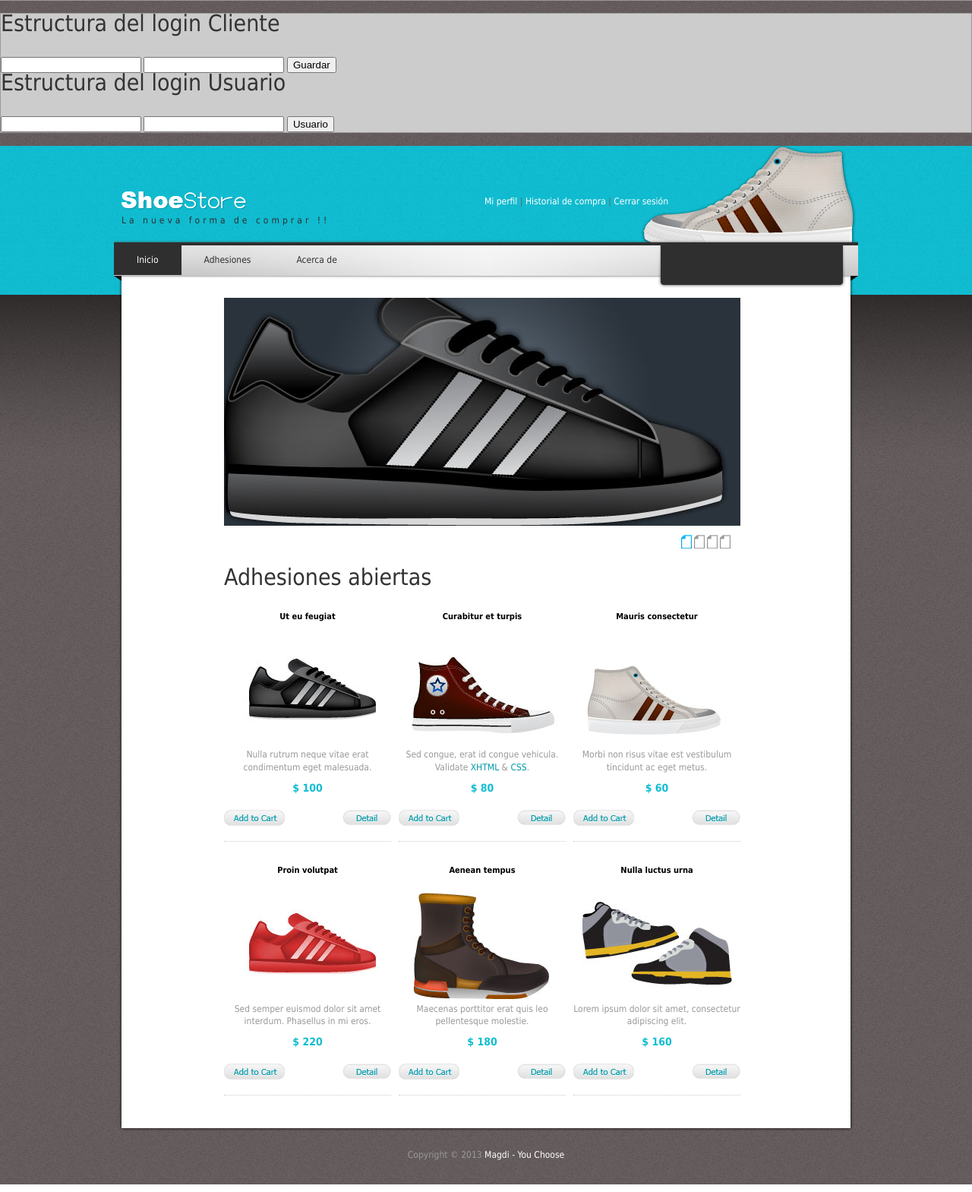
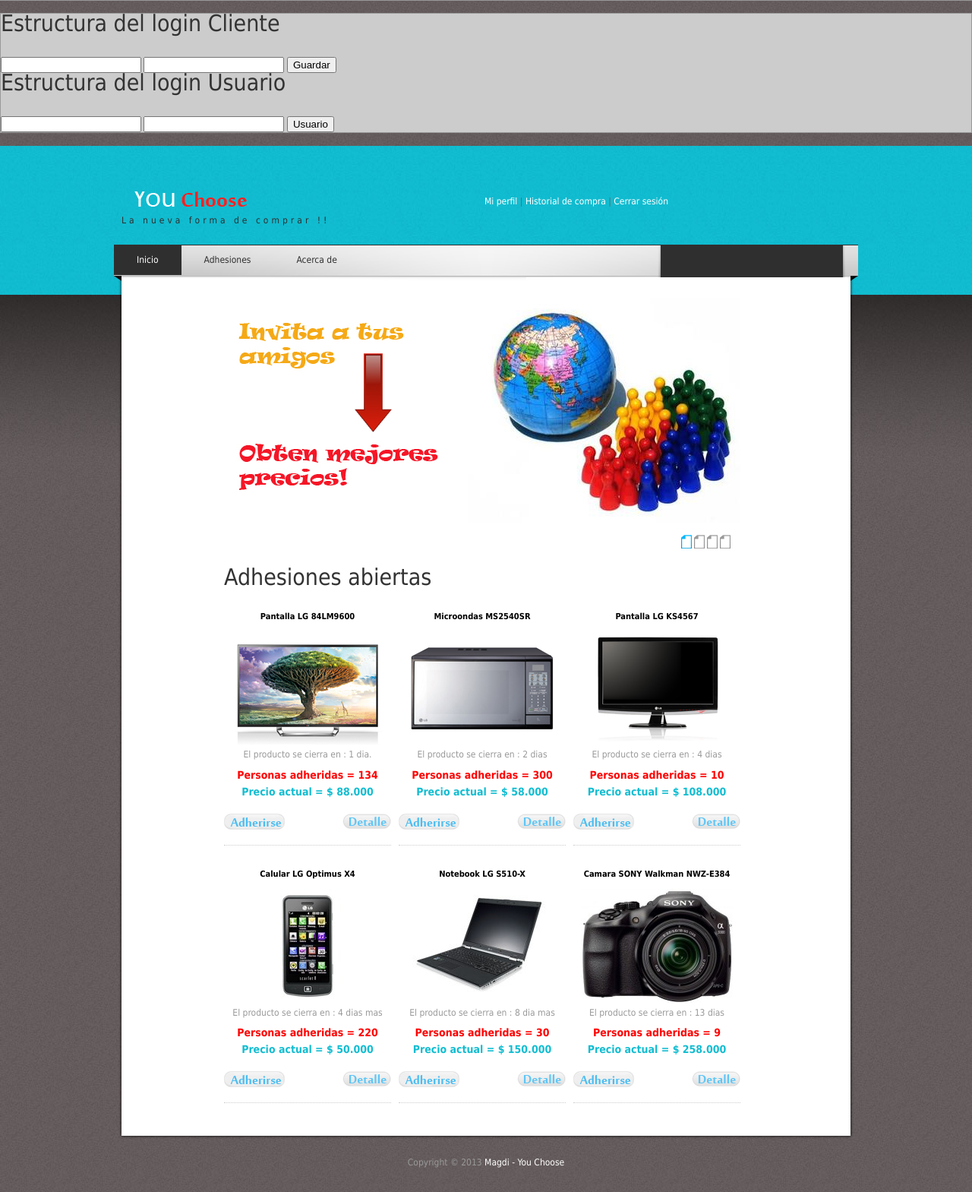
Before and after one commit to Diekrul/YouChoose, a PHP site: page / in a window 1280 px wide. Shown: the part 157-1726 px from the top of the page at 76% size. Run offline with PHP 8.4, Linux system fonts and the light colour scheme.

Commit message:
cambio apariencia

```diff
--- a/templatemo_367_shoes/index.html
+++ b/templatemo_367_shoes/index.html
@@ -80,9 +80,9 @@ ddsmoothmenu.init({
     	<div id="top_nav" class="ddsmoothmenu">
             <ul>
                 <li><a href="inicio.html" class="selected">Inicio</a></li>
-                <li><a href="Adhesiones.html">Adhesiones</a>
+                <li><a href="#">Adhesiones</a>
                 </li>
-                <li><a href="Acercade.html">Acerca de</a>
+                <li><a href="#">Acerca de</a>
             </ul>
             <br style="clear: left" />
         </div> <!-- end of ddsmoothmenu -->
@@ -93,12 +93,9 @@ ddsmoothmenu.init({
         	<div id="slider-wrapper">
                 <div id="slider" class="nivoSlider">
                     <img src="images/slider/02.jpg" alt="" />
-                    <a href="#"><img src="images/slider/01.jpg" alt="" title="This is an example of a caption" /></a>
+                    <a href="#"><img src="images/slider/01.jpg" alt=""></a>
                     <img src="images/slider/03.jpg" alt="" />
-                    <img src="images/slider/04.jpg" alt="" title="#htmlcaption" />
-                </div>
-                <div id="htmlcaption" class="nivo-html-caption">
-                    <strong>This</strong> is an example of a <em>HTML</em> caption with <a href="#">a link</a>.
+                    <img src="images/slider/04.jpg" alt="" />
                 </div>
             </div>
             <script type="text/javascript" src="js/jquery-1.4.3.min.js"></script>
@@ -111,26 +108,29 @@ ddsmoothmenu.init({
 
         	<h1>Adhesiones abiertas</h1>
             <div class="product_box">
-	            <h3>Ut eu feugiat</h3>
+	            <h3>Pantalla LG 84LM9600</h3>
             	<a href="productdetail.html"><img src="images/product/01.jpg" alt="Shoes 1" /></a>
-                <p>Nulla rutrum neque vitae erat condimentum eget malesuada.</p>
-                <p class="product_price">$ 100</p>
+                <p>El producto se cierra en : 1 dia.</p>
+                  <p class="product_PB">Personas adheridas = 134</p>
+      <p class="product_price">Precio actual = $ 88.000</p>
                 <a href="shoppingcart.html" class="addtocart"></a>
                 <a href="productdetail.html" class="detail"></a>
             </div>
             <div class="product_box">
-            	<h3>Curabitur et turpis</h3>
+            	<h3>Microondas MS2540SR</h3>
             	<a href="productdetail.html"><img src="images/product/02.jpg" alt="Shoes 2" /></a>
-                <p>Sed congue, erat id congue vehicula. Validate <a href="http://validator.w3.org/check?uri=referer" rel="nofollow">XHTML</a> &amp; <a href="http://jigsaw.w3.org/css-validator/check/referer" rel="nofollow">CSS</a>.</p>
-              <p class="product_price">$ 80</p>
+                <p>El producto se cierra en : 2 dias </p>
+        <p class="product_PB">Personas adheridas = 300</p>
+      <p class="product_price">Precio actual = $ 58.000</p>
                 <a href="shoppingcart.html" class="addtocart"></a>
                 <a href="productdetail.html" class="detail"></a>
             </div>
             <div class="product_box no_margin_right">
-            	<h3>Mauris consectetur</h3>
+            	<h3>Pantalla LG KS4567</h3>
             	<a href="productdetail.html"><img src="images/product/03.jpg" alt="Shoes 3" /></a>
-                <p>Morbi non risus vitae est vestibulum tincidunt ac eget metus.</p>
-              <p class="product_price">$ 60</p>
+                <p>El producto se cierra en : 4 dias</p>
+                <p class="product_PB">Personas adheridas = 10</p>
+      <p class="product_price">Precio actual = $ 108.000</p>
                 <a href="shoppingcart.html" class="addtocart"></a>
                 <a href="productdetail.html" class="detail"></a>
             </div>
@@ -138,26 +138,29 @@ ddsmoothmenu.init({
             <div class="cleaner"></div>
 
 <div class="product_box">
-            	<h3>Proin volutpat</h3>
+            	<h3>Calular LG Optimus X4</h3>
            	<a href="productdetail.html"><img src="images/product/04.jpg" alt="Shoes 4" /></a>
-            <p>Sed semper euismod dolor sit amet interdum. Phasellus in mi eros.</p>
-      <p class="product_price">$ 220</p>
+            <p>El producto se cierra en : 4 dias mas </p>
+      <p class="product_PB">Personas adheridas = 220</p>
+      <p class="product_price">Precio actual = $ 50.000</p>
                 <a href="shoppingcart.html" class="addtocart"></a>
                 <a href="productdetail.html" class="detail"></a>
             </div>
             <div class="product_box">
-	            <h3>Aenean tempus</h3>
+	            <h3>Notebook LG S510-X</h3>
             	<a href="productdetail.html"><img src="images/product/05.jpg" alt="Shoes 5" /></a>
-                <p>Maecenas porttitor erat quis leo pellentesque molestie.</p>
-              <p class="product_price">$ 180</p>
+                <p>El producto se cierra en : 8 dia mas</p>
+      <p class="product_PB">Personas adheridas = 30</p>
+      <p class="product_price">Precio actual = $ 150.000</p>
                 <a href="shoppingcart.html" class="addtocart"></a>
                 <a href="productdetail.html" class="detail"></a>
             </div>
             <div class="product_box no_margin_right">
-            	<h3>Nulla luctus urna</h3>
+            	<h3>Camara SONY Walkman NWZ-E384</h3>
             	<a href="productdetail.html"><img src="images/product/06.jpg" alt="Shoes 6" /></a>
-                <p>Lorem ipsum dolor sit amet, consectetur adipiscing elit.</p>
-                <p class="product_price">$ 160</p>
+                <p>El producto se cierra en : 13 dias</p>
+                  <p class="product_PB">Personas adheridas = 9</p>
+      <p class="product_price">Precio actual = $ 258.000</p>
                 <a href="shoppingcart.html" class="addtocart"></a>
                 <a href="productdetail.html" class="detail"></a>
             </div>
--- a/templatemo_367_shoes/templatemo_style.css
+++ b/templatemo_367_shoes/templatemo_style.css
@@ -62,7 +62,7 @@ h6 { font-size: 12px; margin: 0 0 5px; padding: 0; }
 	width: 960px;
 	height: 70px;
 	padding: 30px 10px;
-	background: url(images/templatemo_header_bg.png) no-repeat bottom;
+	/*background: url(images/templatemo_header_bg.png) no-repeat bottom; */
 }
 
 #templatemo_menubar {
@@ -181,6 +181,12 @@ h6 { font-size: 12px; margin: 0 0 5px; padding: 0; }
 	font-size: 14px;
 	font-weight: 700;
 	margin-bottom: 20px;
+}
+.product_PB {
+	color: red;
+	font-size: 14px;
+	font-weight: 700;
+	margin-bottom: 5px;
 }
 .product_box .addtocart {
 	float: left;
```
Also changed, not shown: templatemo_367_shoes/images/product/01.jpg, templatemo_367_shoes/images/product/02.jpg, templatemo_367_shoes/images/product/03.jpg, templatemo_367_shoes/images/product/04.jpg, templatemo_367_shoes/images/product/05.jpg, templatemo_367_shoes/images/product/06.jpg, templatemo_367_shoes/images/slider/01.jpg, templatemo_367_shoes/images/slider/02.jpg, templatemo_367_shoes/images/slider/03.jpg, templatemo_367_shoes/images/slider/04.jpg, templatemo_367_shoes/images/templatemo_addtocart.png, templatemo_367_shoes/images/templatemo_detail.png, templatemo_367_shoes/images/templatemo_logo.png, templatemo_367_shoes/images/templatemo_menubar.png.
